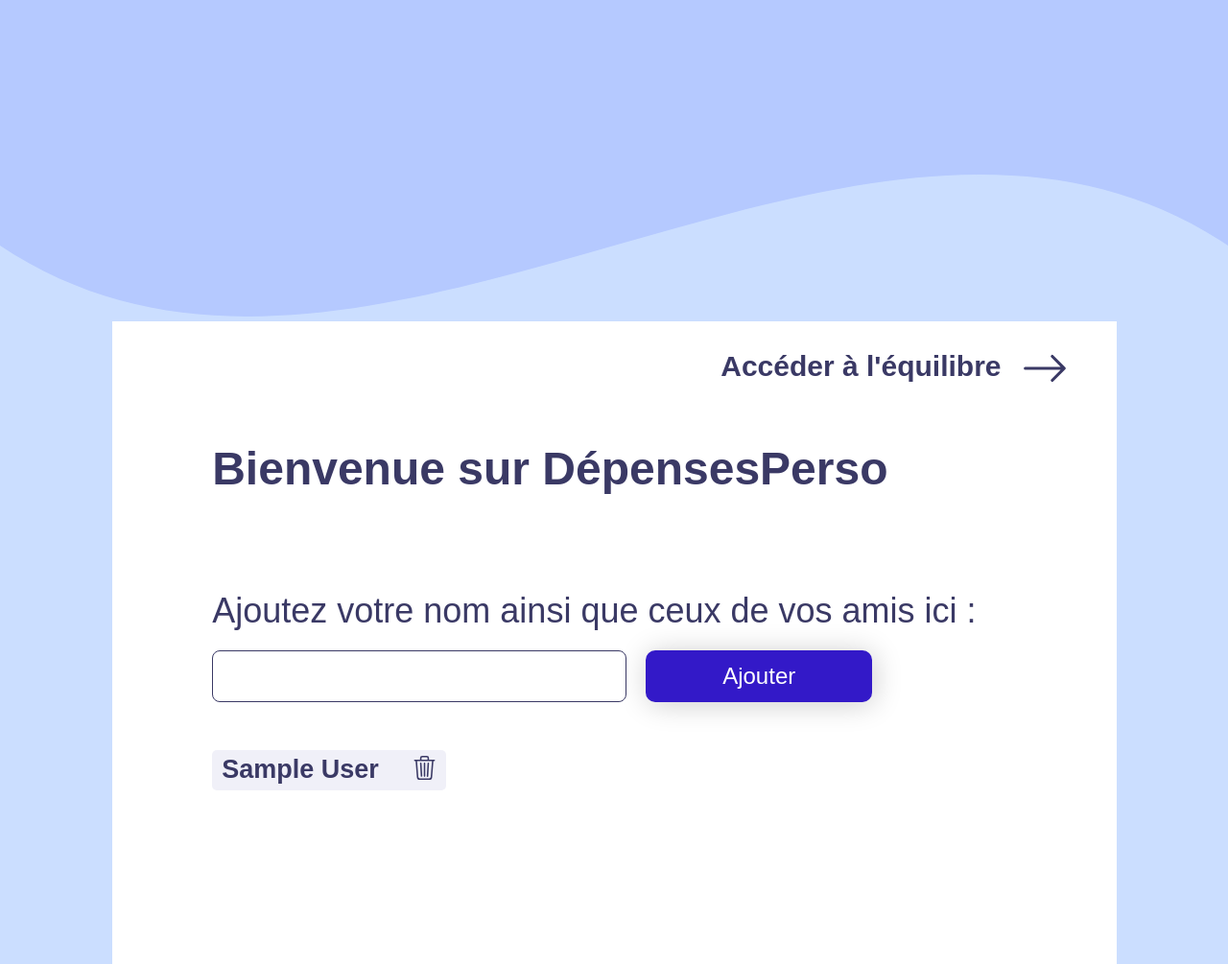
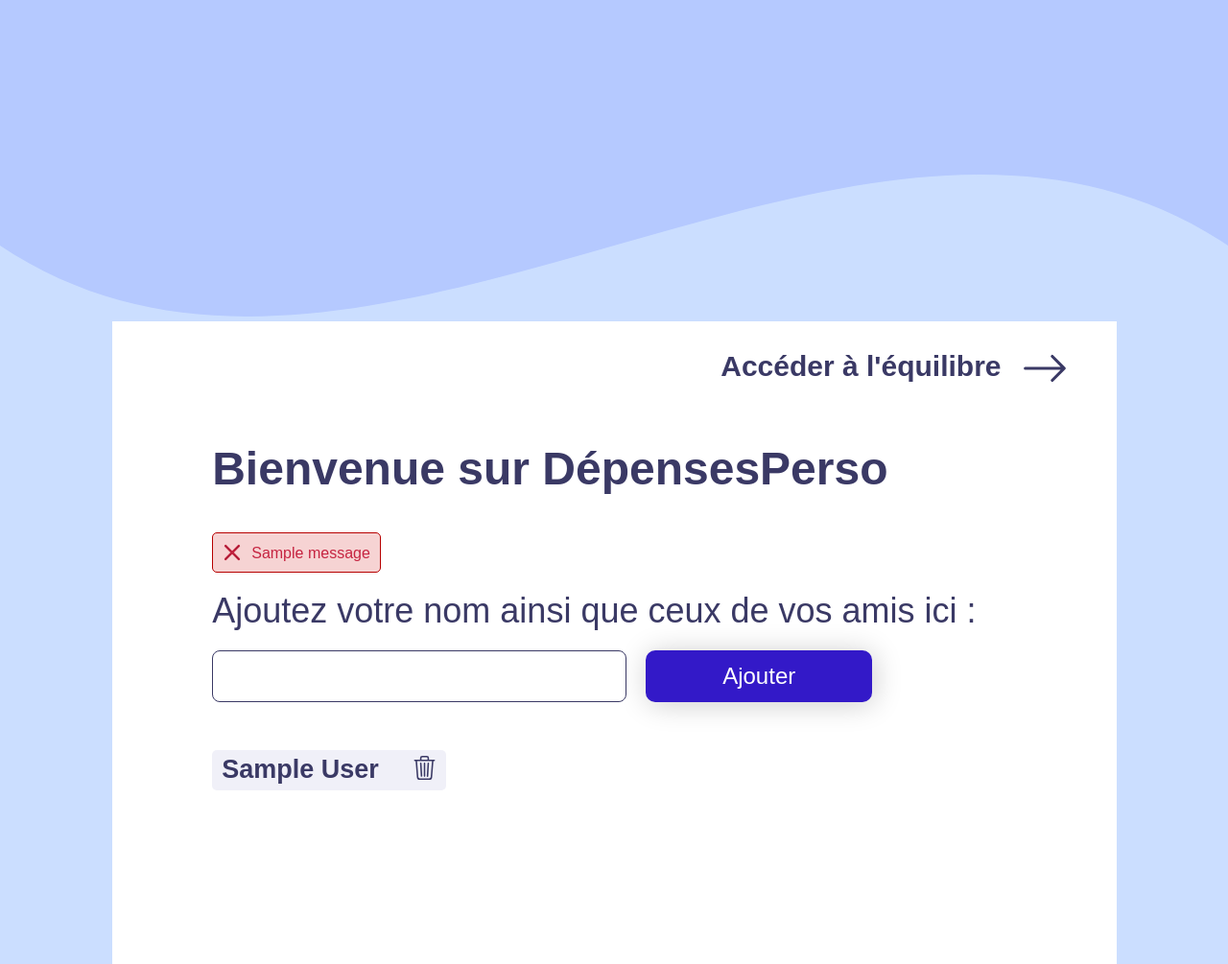
Before and after one commit to alessdangelo/p_appro-01_spendings, a Django app: page /depensesPerso/ in a window 1280 px wide. Shown: the top 1005 px of the page at 96% size. Run offline with Django 4.2, Linux system fonts and the light colour scheme; tables that the repository leaves empty hold one stand-in row (values such as "Sample post"); one stand-in notice (Sample message) is shown.

Commit message:
including the error message and styling it

```diff
--- a/P_APPRO/DepensesPerso/static/css/style.css
+++ b/P_APPRO/DepensesPerso/static/css/style.css
@@ -15,6 +15,8 @@
     --violetGrey: #F0F0F8;
     --mainGrey: #838383;
     --white: #FFFFFF;
+    --error: #B70000;
+    --errorText: #C62441;
 }
 
 /* Global style */
@@ -128,6 +130,7 @@ html, body {
     height: 50px;
     border-radius: 8px;
     border: 1px solid var(--textColor);
+    color: var(--textColor);
     font-size: 28px;
     padding-left: 10px;
 }
@@ -201,3 +204,27 @@ html, body {
     height: 25px;
     fill: var(--textColor);
 }
+
+.error {
+    position: absolute;
+    top: 220px;
+    background: rgba(210, 38, 38, 0.2);
+    border: 1px solid var(--error);
+    border-radius: 5px;
+    display: flex;
+    align-items: flex-end;
+}
+
+.error p {
+    margin: 0;
+    padding: 10px;
+    color: var(--errorText);
+}
+
+.error svg {
+    padding: 10px;
+    width: 20px;
+    height: 20px;
+    padding-right: 0px;
+    stroke: var(--errorText);
+}
--- a/P_APPRO/DepensesPerso/templates/index.html
+++ b/P_APPRO/DepensesPerso/templates/index.html
@@ -17,11 +17,21 @@
     <div class="contentTitle">
         <h1>Bienvenue sur DépensesPerso</h1>
     </div>
+
+    {% for error in messages %}
+        <div class="error">
+            <svg viewBox="0 0 16 16">
+                <path d="M2.146 2.854a.5.5 0 1 1 .708-.708L8 7.293l5.146-5.147a.5.5 0 0 1 .708.708L8.707 8l5.147 5.146a.5.5 0 0 1-.708.708L8 8.707l-5.146 5.147a.5.5 0 0 1-.708-.708L7.293 8 2.146 2.854Z"/>
+            </svg>
+            <p>{{ error }}</p>
+        </div>
+    {% endfor %}
+
     <div class="addForm">
         <form method="POST" action="{% url 'addUser' %}">
             {% csrf_token %}
             <div class="labelHome">
-                <label for="username">Ajoutez votre nom ainsi que ceux de vos amis ici : {{ error }}</label>
+                <label for="username">Ajoutez votre nom ainsi que ceux de vos amis ici :</label>
             </div>
             <div class="inputHome">
                 <div class="textInputHome">
--- a/P_APPRO/DepensesPerso/views.py
+++ b/P_APPRO/DepensesPerso/views.py
@@ -2,6 +2,7 @@ from django.shortcuts import render, redirect, get_object_or_404
 from django.http import HttpResponse
 from django.template import loader
 from DepensesPerso.models import User
+from django.contrib import messages
 
 # Send the index and get all the users from database.
 def index(request):
@@ -11,10 +12,12 @@ def index(request):
 # Add a user with the form
 def addUser(request):
     username = request.POST.get("username")
-    if len(username) <= 13:
+
+    # Check for the username's length and not empty
+    if len(username) <= 13 and username:
         User.objects.create(useName = username)
-    # else:
-    #     render(request, 'index.html', context = {"error": "Veuillez respecter le nombre maximal de caractères autorisés (13)"})
+    else:
+        messages.error(request, "Veuillez respecter le nombre de caractères autorisés (minimum 1 et maximum 13)")
 
     return redirect('index')
 
```
